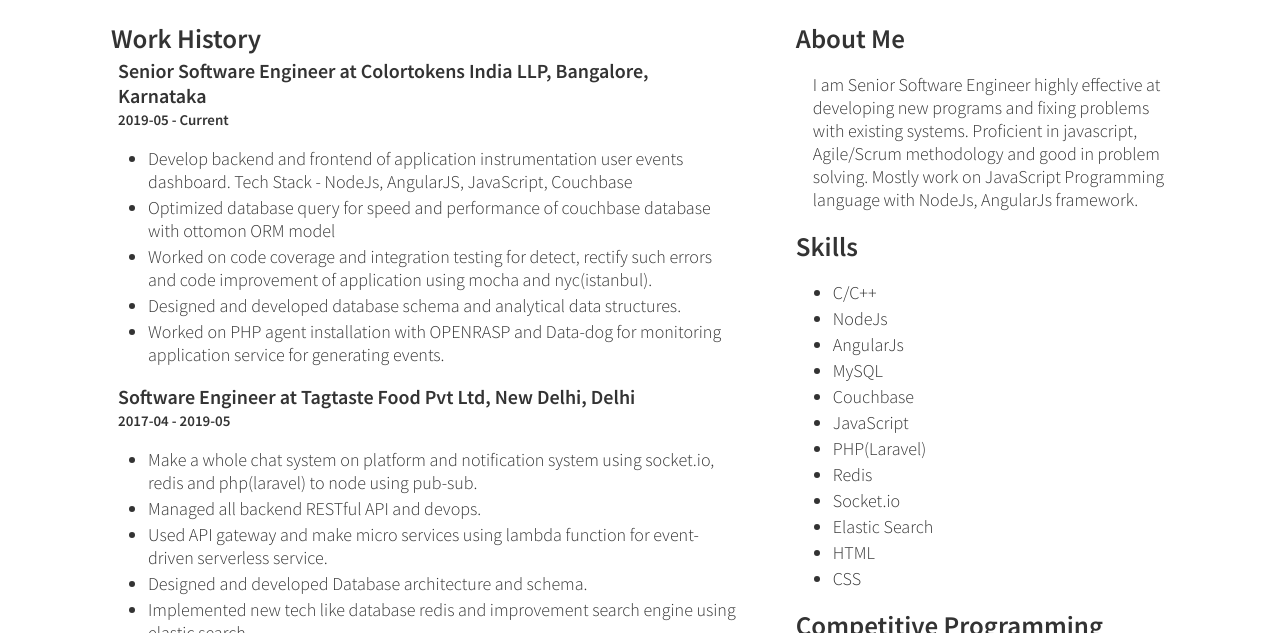
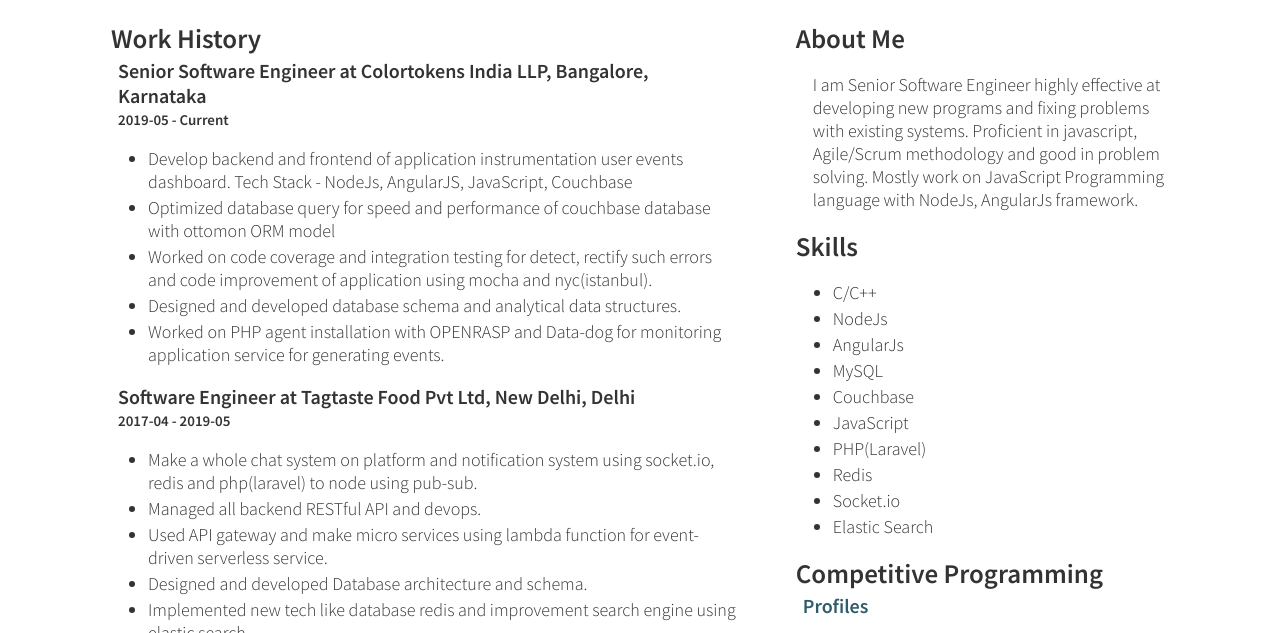
Before and after one commit to ask664/ask664.github.io, a plain HTML site: page index.html in a window 1280 px wide. Shown: the part 139-772 px from the top of the page. Drawn offline with Linux system fonts and the light colour scheme.

Commit message:
remove skills

```diff
--- a/index.html
+++ b/index.html
@@ -43,8 +43,6 @@
                 <li>Redis</li>
                 <li>Socket.io</li>
                 <li>Elastic Search</li>
-                <li>HTML</li>
-                <li>CSS</li>
             </ul>
             <h2> Competitive Programming </h2>
 
```
